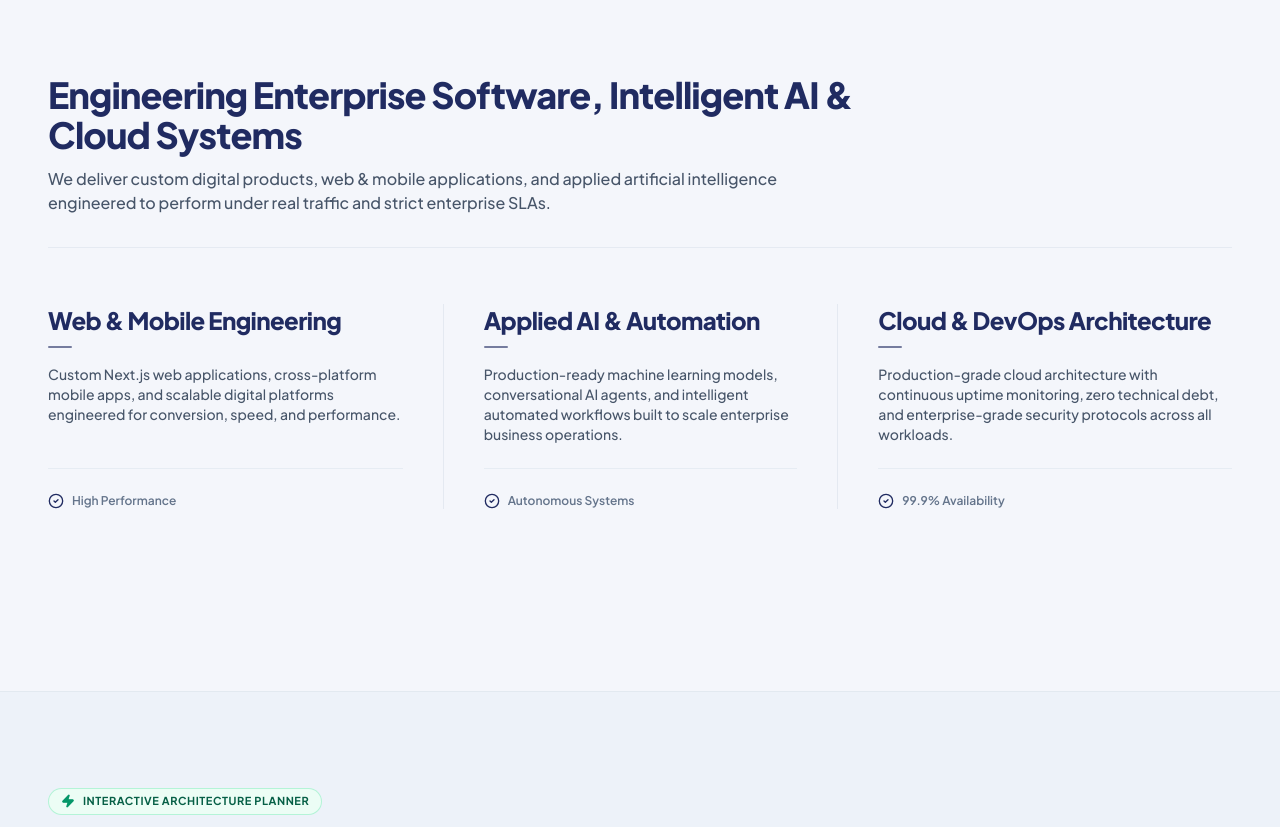
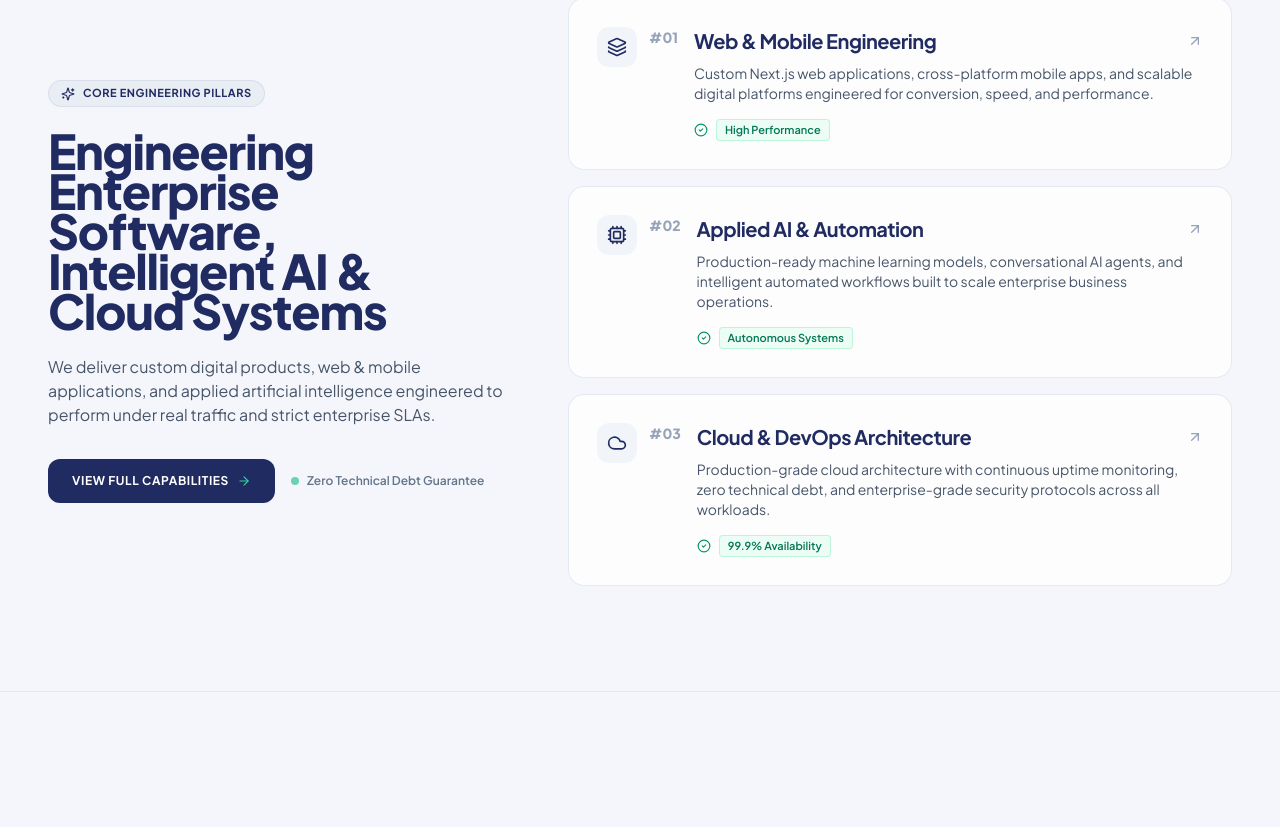
Before and after one commit to alishanea/arkanet-demo-, a Next.js app: page / in a window 1280 px wide. Shown: the part 909-1736 px from the top of the page. Built offline with nearby package versions, Linux system fonts and the light colour scheme.

Commit message:
style(statement): re-orient 3 highlight blocks into editorial 2-column layout with indices and cards

```diff
--- a/src/app/page.tsx
+++ b/src/app/page.tsx
@@ -9,12 +9,12 @@ const AgencyStatement = dynamic(
   () => import("@/components/home/AgencyStatement").then((m) => m.AgencyStatement),
   { ssr: true }
 );
-const SprintEstimatorWidget = dynamic(
-  () => import("@/components/home/SprintEstimatorWidget").then((m) => m.SprintEstimatorWidget),
+const ArkanetBentoShowcase = dynamic(
+  () => import("@/components/home/ArkanetBentoShowcase").then((m) => m.ArkanetBentoShowcase),
   { ssr: true }
 );
-const WiseBentoCapabilities = dynamic(
-  () => import("@/components/home/WiseBentoCapabilities").then((m) => m.WiseBentoCapabilities),
+const InteractiveShowcaseGrid = dynamic(
+  () => import("@/components/home/InteractiveShowcaseGrid").then((m) => m.InteractiveShowcaseGrid),
   { ssr: true }
 );
 const OurProcess = dynamic(
@@ -61,6 +61,7 @@ export default function Home() {
   return (
     <div className="min-h-screen flex flex-col bg-[#f4f6fb]">
 
+
       {/* Main Homepage Flow */}
       <main className="flex-1">
         {/* 1. Hero Title */}
@@ -69,22 +70,19 @@ export default function Home() {
         {/* 1b. Agency Statement */}
         <AgencyStatement onOpenBooking={handleOpenBooking} />
 
-        {/* 2. Interactive Architecture & Sprint Estimator (Wise-Style Instant Utility) */}
-        <SprintEstimatorWidget onOpenBooking={handleOpenBooking} />
+        {/* 2. Full-Stack Engineering & AI Capabilities (Interactive 4-Pillar Grid) */}
+        <InteractiveShowcaseGrid onOpenBooking={handleOpenBooking} />
 
-        {/* 3. Full-Stack Engineering & AI Capabilities (Wise-Style Modular Bento Grid) */}
-        <WiseBentoCapabilities onOpenBooking={handleOpenBooking} />
-
-        {/* 4. Engineering Process */}
+        {/* 3. Engineering Process */}
         <OurProcess onOpenBooking={handleOpenBooking} />
 
         {/* 5. Studio Philosophy & Team Stats */}
         <StudioPhilosophy onOpenBooking={handleOpenBooking} />
 
-        {/* 5b. Trusted By Client Logo Stage */}
+        {/* 5b. Trusted By Client Logo Stage (Original First Model) */}
         <ClientLogosSection onOpenBooking={handleOpenBooking} />
 
-        {/* 6. Selected Work & Case Studies */}
+        {/* 6. Selected Work & Case Studies (Tall Compact Deck) */}
         <WhatsNewSection onOpenBooking={handleOpenBooking} />
       </main>
 
--- a/src/components/home/AgencyStatement.tsx
+++ b/src/components/home/AgencyStatement.tsx
@@ -1,7 +1,8 @@
 "use client";
 
 import React from "react";
-import { CheckCircle2 } from "lucide-react";
+import Link from "next/link";
+import { CheckCircle2, ArrowRight, ArrowUpRight, Sparkles, Layers, Cpu, Cloud } from "lucide-react";
 
 interface AgencyStatementProps {
   onOpenBooking?: () => void;
@@ -9,19 +10,28 @@ interface AgencyStatementProps {
 
 const STATEMENTS = [
   {
+    number: "01",
+    icon: Layers,
     title: "Web & Mobile Engineering",
     desc: "Custom Next.js web applications, cross-platform mobile apps, and scalable digital platforms engineered for conversion, speed, and performance.",
     tag: "High Performance",
+    href: "/capabilities/website-development",
   },
   {
+    number: "02",
+    icon: Cpu,
     title: "Applied AI & Automation",
     desc: "Production-ready machine learning models, conversational AI agents, and intelligent automated workflows built to scale enterprise business operations.",
     tag: "Autonomous Systems",
+    href: "/capabilities/applied-ai-ml",
   },
   {
+    number: "03",
+    icon: Cloud,
     title: "Cloud & DevOps Architecture",
     desc: "Production-grade cloud architecture with continuous uptime monitoring, zero technical debt, and enterprise-grade security protocols across all workloads.",
     tag: "99.9% Availability",
+    href: "/capabilities/cloud-devops-hosting",
   },
 ];
 
@@ -31,56 +41,92 @@ export const AgencyStatement: React.FC<AgencyStatementProps> = ({ onOpenBooking
       id="what-is-arkanet"
       className="relative w-full min-h-[100vh] min-h-[100dvh] flex flex-col justify-center items-center bg-[#f4f6fb] px-4 sm:px-8 lg:px-12 py-16 sm:py-20 lg:py-24 select-none border-t border-slate-200/80 overflow-hidden"
     >
-      <div className="max-w-[1400px] w-full mx-auto my-auto flex flex-col justify-center space-y-8 sm:space-y-10 lg:space-y-12">
+      <div className="max-w-[1400px] w-full mx-auto my-auto flex flex-col justify-center">
 
-        {/* ── 1. SECTION HEADER ── */}
-        <div className="w-full border-b border-slate-200/80 pb-6 sm:pb-8">
-          <div className="max-w-4xl space-y-3 text-left">
-            <h2 className="font-heading font-extrabold text-2xl sm:text-3xl lg:text-4xl text-[#202B61] leading-tight tracking-tight">
+        {/* ── 2-COLUMN BALANCED EDITORIAL ORIENTATION (LEFT: STATEMENT / RIGHT: 3 VERTICAL BLOCKS) ── */}
+        <div className="grid grid-cols-1 lg:grid-cols-12 gap-10 lg:gap-14 xl:gap-16 items-center text-left">
+
+          {/* Left Side: Bold Editorial Anchor Statement (Span 5) */}
+          <div className="lg:col-span-5 space-y-6">
+            <div className="inline-flex items-center gap-2 px-3 py-1 rounded-full bg-slate-200/60 border border-slate-300/60 text-[#202B61] text-[11px] font-bold uppercase tracking-wider">
+              <Sparkles className="w-3.5 h-3.5 text-[#202B61]" />
+              <span>Core Engineering Pillars</span>
+            </div>
+
+            <h2 className="font-heading font-extrabold text-3xl sm:text-4xl lg:text-[44px] xl:text-[48px] text-[#202B61] leading-[1.08] tracking-tight">
               Engineering Enterprise Software, Intelligent AI &amp; Cloud Systems
             </h2>
-            <p className="font-sans font-medium text-slate-600 text-sm sm:text-base leading-relaxed max-w-3xl">
+
+            <p className="font-sans font-normal text-slate-600 text-sm sm:text-base leading-relaxed">
               We deliver custom digital products, web &amp; mobile applications, and applied artificial intelligence engineered to perform under real traffic and strict enterprise SLAs.
             </p>
+
+            <div className="pt-2 flex flex-wrap items-center gap-4">
+              <Link
+                href="/capabilities/website-development"
+                className="inline-flex items-center gap-2 bg-[#202B61] hover:bg-[#161e47] text-white text-xs font-bold uppercase tracking-wider px-6 py-3.5 rounded-xl transition-all shadow-none hover:shadow-md cursor-pointer"
+              >
+                <span>View Full Capabilities</span>
+                <ArrowRight className="w-3.5 h-3.5 text-emerald-400" />
+              </Link>
+
+              <div className="flex items-center gap-2 text-xs font-semibold text-slate-500">
+                <span className="h-2 w-2 rounded-full bg-emerald-500 animate-pulse" />
+                <span>Zero Technical Debt Guarantee</span>
+              </div>
             </div>
           </div>
 
-        {/* ── 2. THREE EQUAL BALANCED HIGHLIGHT COLUMNS (CLEAN, NO BOXES, LINE SEPARATION) ── */}
-        <div className="grid grid-cols-1 md:grid-cols-3 divide-y md:divide-y-0 md:divide-x divide-slate-200/90 w-full pt-2">
-          {STATEMENTS.map((item, idx) => (
-            <div
+          {/* Right Side: 3 Re-Oriented Editorial Blocks (Span 7 - Stacked Rows) */}
+          <div className="lg:col-span-7 space-y-4">
+            {STATEMENTS.map((item, idx) => {
+              const Icon = item.icon;
+              return (
+                <Link
                   key={idx}
-              className={`flex flex-col justify-between py-6 md:py-0 transition-all duration-300 group ${
-                idx === 0
-                  ? "md:pr-8 lg:pr-10"
-                  : idx === 1
-                  ? "md:px-8 lg:px-10"
-                  : "md:pl-8 lg:pl-10"
-              }`}
+                  href={item.href}
+                  className="group block p-5 sm:p-6 lg:p-7 rounded-2xl bg-white/80 hover:bg-white border border-slate-200/90 hover:border-slate-300 transition-all duration-300 cursor-pointer shadow-none hover:shadow-sm"
                 >
-              <div className="space-y-4">
-                <div className="space-y-2.5">
-                  <h3 className="font-heading font-extrabold text-xl sm:text-2xl text-[#202B61] tracking-tight leading-snug">
+                  <div className="flex flex-col sm:flex-row sm:items-start justify-between gap-4">
+
+                    {/* Index Number & Icon */}
+                    <div className="flex items-center sm:items-start gap-3 shrink-0">
+                      <div className="w-10 h-10 rounded-xl bg-slate-100 group-hover:bg-[#202B61] flex items-center justify-center text-[#202B61] group-hover:text-white transition-colors">
+                        <Icon className="w-5 h-5" />
+                      </div>
+                      <span className="font-heading font-black text-xs sm:text-sm text-slate-400 group-hover:text-[#202B61] transition-colors pt-2 sm:pt-0">
+                        #{item.number}
+                      </span>
+                    </div>
+
+                    {/* Content Column */}
+                    <div className="flex-1 space-y-2">
+                      <div className="flex items-center justify-between gap-2">
+                        <h3 className="font-heading font-bold text-lg sm:text-xl text-[#202B61] group-hover:text-[#202B61] transition-colors">
                           {item.title}
                         </h3>
-                  <div className="h-0.5 w-6 group-hover:w-14 bg-[#202B61] rounded-full transition-all duration-300 opacity-60 group-hover:opacity-100" />
+                        <ArrowUpRight className="w-4 h-4 text-slate-400 group-hover:text-[#202B61] group-hover:scale-125 transition-transform shrink-0" />
                       </div>
 
-                {/* Exactly 16 words each */}
-                <p className="font-sans font-medium text-slate-600 text-xs sm:text-sm leading-relaxed">
+                      <p className="font-sans font-normal text-slate-600 text-xs sm:text-sm leading-relaxed max-w-xl">
                         {item.desc}
                       </p>
+
+                      <div className="pt-2 flex items-center gap-2 text-xs font-semibold text-emerald-700">
+                        <CheckCircle2 className="w-3.5 h-3.5 text-emerald-600 shrink-0" />
+                        <span className="bg-emerald-50 px-2 py-0.5 rounded border border-emerald-200/70 text-[11px]">
+                          {item.tag}
+                        </span>
+                      </div>
                     </div>
 
-              <div className="pt-6 mt-6 border-t border-slate-200/70 flex items-center gap-2 text-xs font-semibold text-slate-500">
-                <CheckCircle2 className="w-4 h-4 text-[#202B61] shrink-0" />
-                <span>{item.tag}</span>
                   </div>
-            </div>
-          ))}
+                </Link>
+              );
+            })}
           </div>
 
-
+        </div>
 
       </div>
     </section>
```
Lines whose indentation alone changed are shown as unchanged.
